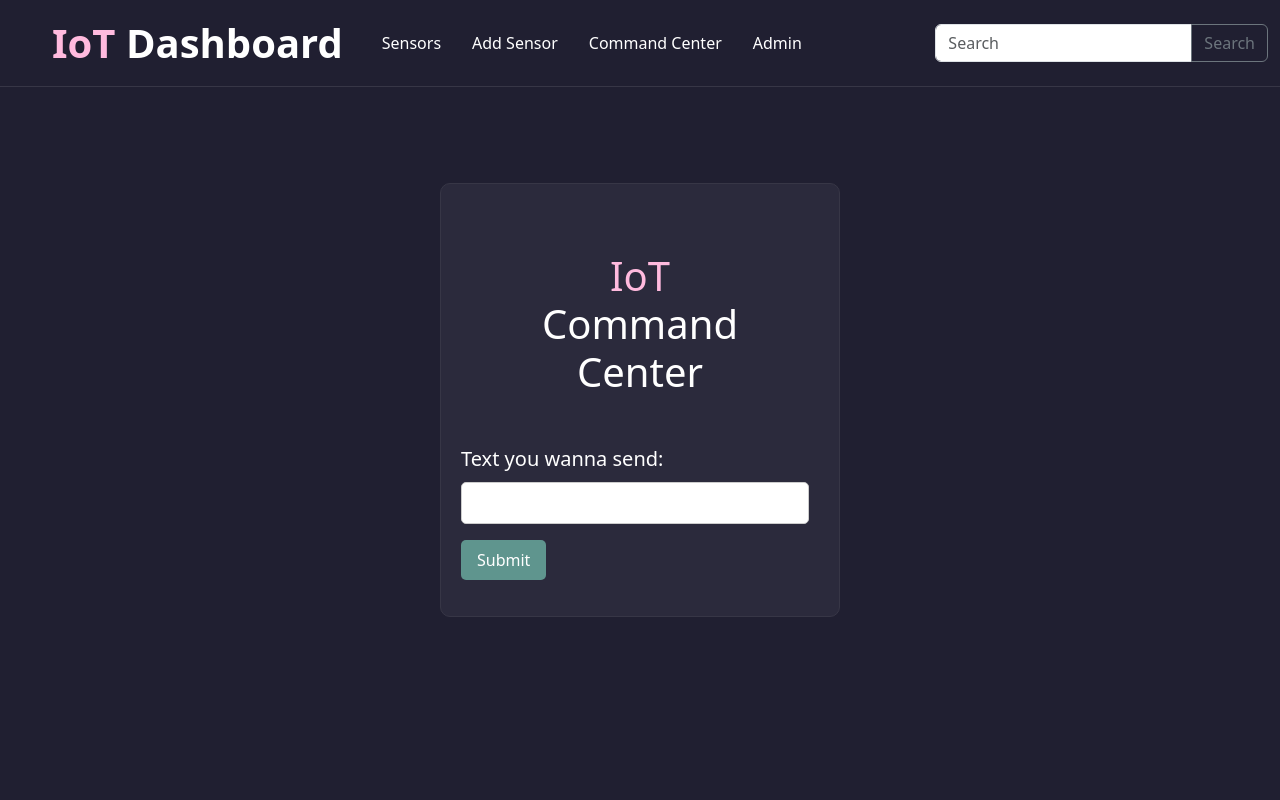
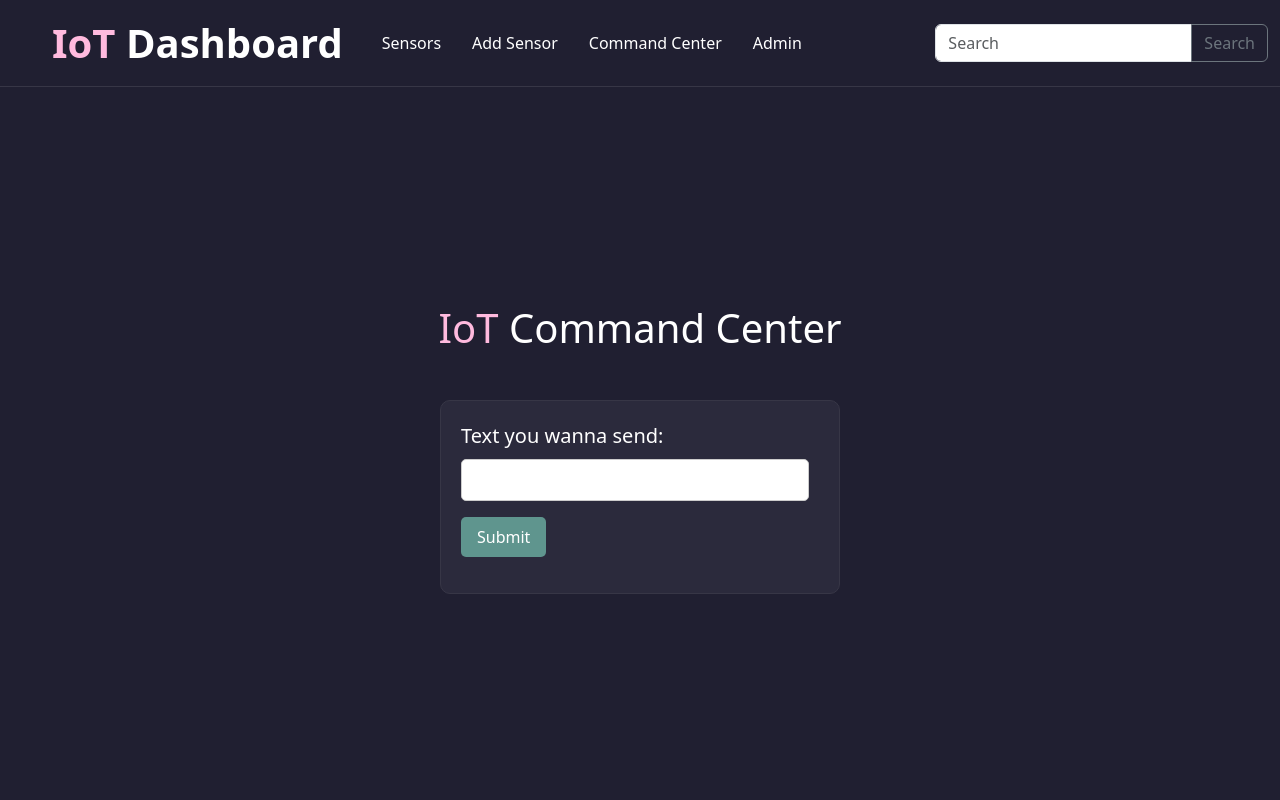
Before and after one commit to 0x2b375/myproject, a Django app: page /cmd-center in a window 1280 px wide. Run offline with Django 5.2, Linux system fonts and the light colour scheme.

Commit message:
cmd_center updated

```diff
--- a/main/templates/main/command_center.html
+++ b/main/templates/main/command_center.html
@@ -30,9 +30,11 @@
 
       .styling {
         display: flex;
+        flex-direction: column;
+        align-items: center;
         justify-content: center;
-        align-items: center;
-        height: 100vh;
+        min-height: 100vh;
+        padding-top: 50px;
       }
 
       .container {
@@ -74,13 +76,13 @@
       }
     </style>
   </head>
-  <body class="mb-0" style="background-color: var(--clr-bg)">
+  <body class="mb-0">
     <div class="styling">
+      <h1 class="m-5" style="text-align: center">
+        <span style="color: #ffbade">IoT</span>
+        <span style="color: white">Command Center</span>
+      </h1>
       <div class="container">
-        <h1 class="m-5" style="text-align: center">
-          <span style="color: #ffbade">IoT</span>
-          <span style="color: white">Command Center</span>
-        </h1>
         <form action="{% url 'cmd-submit' %}" method="POST">
           {% csrf_token %}
           <div class="form-group">
```
